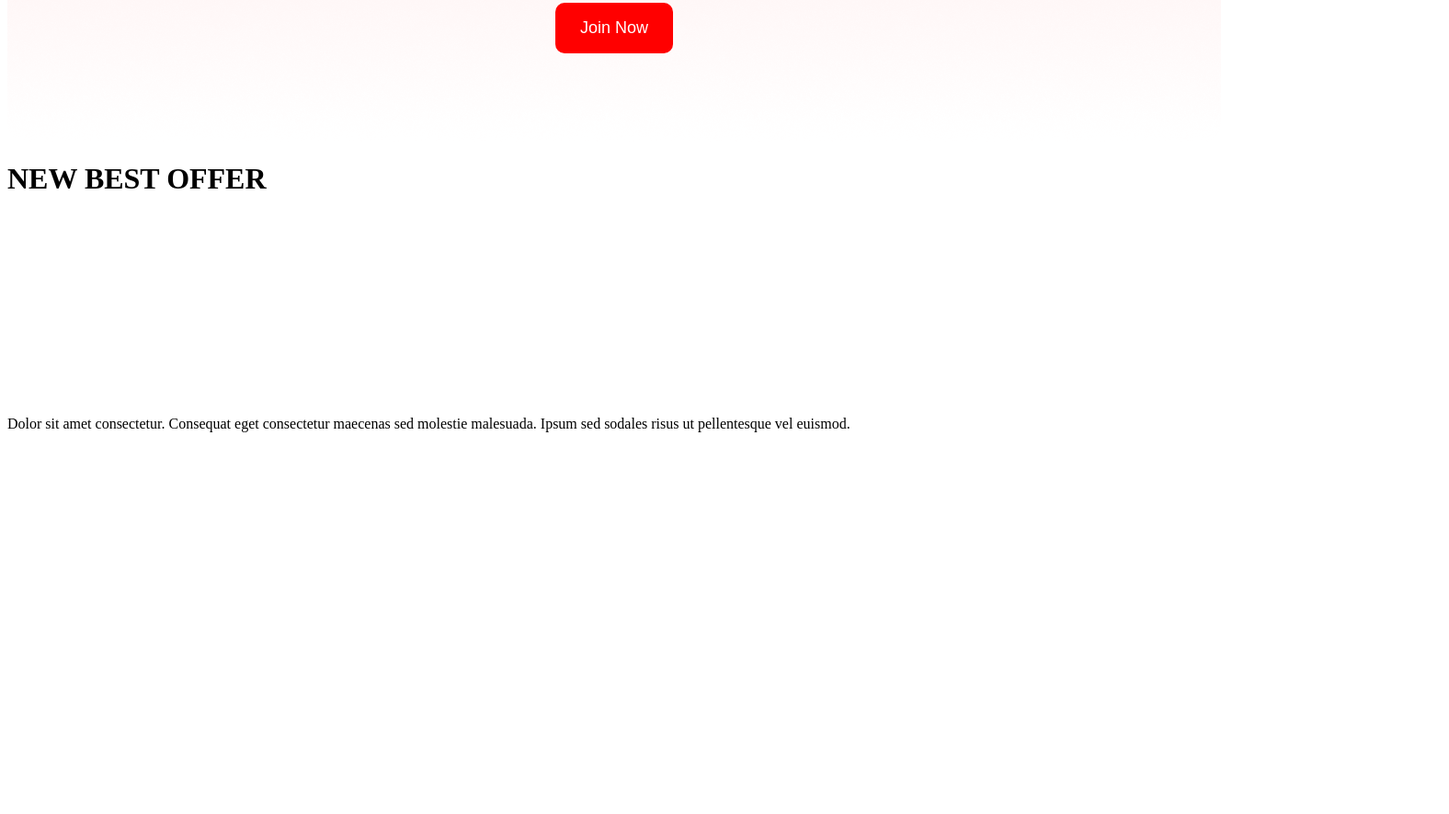
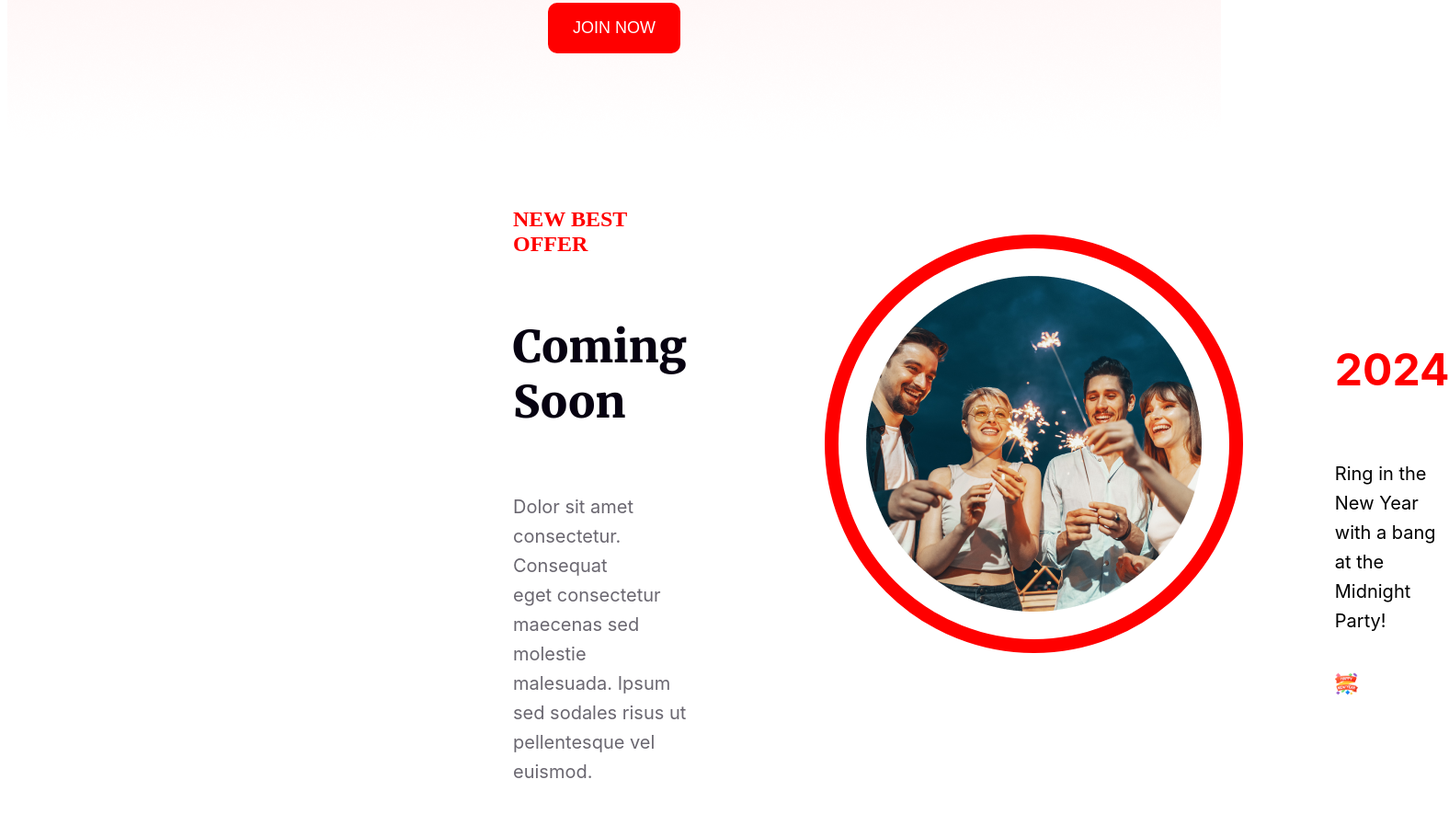
Before and after one commit to Uday833/assignment1, a plain HTML site: page index.html in a window 1280 px wide. Shown: the part 2735-3620 px from the top of the page at 92% size, 1576 px wide, since content can reach past the window. Before the commit the page ends 3221 px from the top, so only its background shows below. Drawn offline with Linux system fonts and the light colour scheme.

Commit message:
detail recorrection

```diff
--- a/index.html
+++ b/index.html
@@ -13,7 +13,7 @@
 
 <body>
     <header>
-        <div class="banner-gretting">
+        <div class="banner-detail">
         <h3>Happy New Year</h3>
         <h3 >New Year Party <br>Celebration</h3>
     </div>
@@ -40,18 +40,33 @@
 
         <nav class="address">
 
-            <div class="adddetail">
+            <div class="add-detail">
             <p class="time"><span class="text-primary">Place: </span>New Park Hotel <br>
                <span class="text-primary">Date: </span>31 December Night 2023 <br>
                 <span class="text-primary">Time: </span>Evening 7.30 pm to 12.30 am</p>
-                <button class="button">Join Now</button>
+                <a href="#"><button>JOIN NOW</button></a>
             </div>
        </nav>
-       <div class="detail">
-        <h1>NEW BEST OFFER</h1>
-        <h3>Coming Soon</h3>
-        <p>Dolor sit amet consectetur. Consequat eget consectetur maecenas sed molestie malesuada. Ipsum sed sodales risus ut pellentesque vel euismod.</p>
+
+       <!-- new best offer -->
+       <nav class="details">
+        <div class="detail">
+        <h1 class="text-primary">NEW BEST OFFER</h1>
+        <h3 class="coming">Coming Soon</h3>
+        <p class="pera">Dolor sit amet consectetur. Consequat <br> eget consectetur maecenas sed molestie <br> malesuada. Ipsum sed sodales risus ut <br> pellentesque vel euismod.</p>
        </div>
+       <div class="celebration">
+        <img  style="width: 100%; margin: auto" src="B9A1-New-Year-New-Mission/resources/Ellipse 1.png" alt="">
+       </div>
+       <div class="midnight">
+          <h3 class="text-primary">2024</h3>
+          <p>Ring in the New Year with a bang at the Midnight Party!</p>
+          <img
+            style="width: 20%; margin: 20px 0 0 0"
+            src="B9A1-New-Year-New-Mission\resources\Group 96.png"
+            alt="new-year-pic-4"/>
+       </nav>
+    </div>
 
     </main>
 
--- a/styles/index.css
+++ b/styles/index.css
@@ -2,7 +2,7 @@ header {
     background-color: transparent;
     margin: 20px 0 100px 0;
   }
-  .banner-gretting {
+  .banner-detail {
     margin: auto;
     width: 1320px;
     height: 600px;
@@ -17,7 +17,7 @@ header {
     border-radius: 15px;
     color: #FFF;
   }
- h5 {
+  .banner-detail h5 {
     color: #FFF;
     text-align: center;
     font-family: Merriweather;
@@ -26,7 +26,7 @@ header {
     font-weight: 400;
     line-height: normal;
   }
-h3 {
+.banner-detail h3 {
     color: #FFF;
     text-align: center;
     font-family: Merriweather;
@@ -59,7 +59,7 @@ text-align: center;
 font-size: 20px;
 }
 
-.banner-gretting {
+.banner-detail {
     color: #FFF;
     text-align: center;
     font-size: 32px;
@@ -208,7 +208,7 @@ text-transform: capitalize;
     flex-direction: column;
 }
 
-.adddetail button {
+.add-detail button {
     padding: 15px 25px;
     font-size: 18px;
     font-weight: 500;
@@ -219,10 +219,145 @@ text-transform: capitalize;
     cursor: pointer;
 }
 
+/* new best offer */
 
-div .detail{
-    font-size: 20px;
+/* .detail{
+    width: 35%;
+    display: flex;
+    justify-content: center;
+    flex-direction: column;
+    padding: 50px ;
+
+}
+.coming{
+    color: #070211;
+font-family: Merriweather;
+font-size: 48px;
+font-style: normal;
+font-weight: 900;
+line-height: normal;
+text-transform: capitalize;
+}
+.pera{
+    color: rgba(7, 2, 17, 0.60);
+
+font-family: Inter;
+font-size: 20px;
 font-style: normal;
 font-weight: 400;
 line-height: 32px
 }
+.celebration {
+    width: 30%;
+    display: flex;
+    justify-content: center;
+    flex-direction: column;
+    border: 15px solid red;
+    border-radius: 60%;
+    padding: 30px 30px;
+    margin: 100px;
+    width: 364.844px;
+height: 364.844px;
+flex-shrink: 0;
+  }
+.midnight {
+    width: 35%;
+    display: flex;
+    justify-content: center;
+    flex-direction: column;
+  }
+
+
+
+  .midnight h3{
+font-family: Inter;
+font-size: 48px;
+font-style: normal;
+font-weight: 700;
+line-height: normal;
+  }
+  .midnight p{
+    font-family: Inter;
+font-size: 20px;
+font-style: normal;
+font-weight: 400;
+line-height: 32px;
+  }
+.details .celebration .midnight{
+    display: flex; */
+    .detail {
+        width: 35%;
+        margin-left: 500px;
+        display: flex;
+        justify-content: center;
+        flex-direction: column;
+        padding: 50px;
+    }
+
+    .coming {
+        color: #070211;
+        font-family: Merriweather;
+        font-size: 48px;
+        font-style: normal;
+        font-weight: 900;
+        line-height: normal;
+        text-transform: capitalize;
+    }
+
+    .pera {
+        color: rgba(7, 2, 17, 0.60);
+        font-family: Inter;
+        font-size: 20px;
+        font-style: normal;
+        font-weight: 400;
+        line-height: 32px;
+    }
+
+    .celebration {
+        display: flex;
+        justify-content: center;
+        align-items: center;
+        flex-direction: column;
+        border: 15px solid red;
+        border-radius: 50%; /* Updated border-radius value */
+        padding: 30px 30px;
+        margin: 100px;
+        max-width: 364.844px; /* Updated max-width property */
+        width: 100%;
+        height: 364.844px;
+        flex-shrink: 0;
+    }
+
+    .midnight {
+        width: 30%;
+        margin-right: 500px;
+        display: flex;
+        justify-content: center;
+        flex-direction: column;
+    }
+
+    .midnight h3 {
+        font-family: Inter;
+        font-size: 48px;
+        font-style: normal;
+        font-weight: 700;
+        line-height: normal;
+    }
+
+    .midnight p {
+        font-family: Inter;
+        font-size: 20px;
+        font-style: normal;
+        font-weight: 400;
+        line-height: 32px;
+    }
+
+    .details {
+        display: flex;
+        justify-content: space-between; /* Adjust spacing between items */
+    }
+
+    /* Updated selector */
+    .details .celebration .midnight {
+        display: flex;
+    }
```
